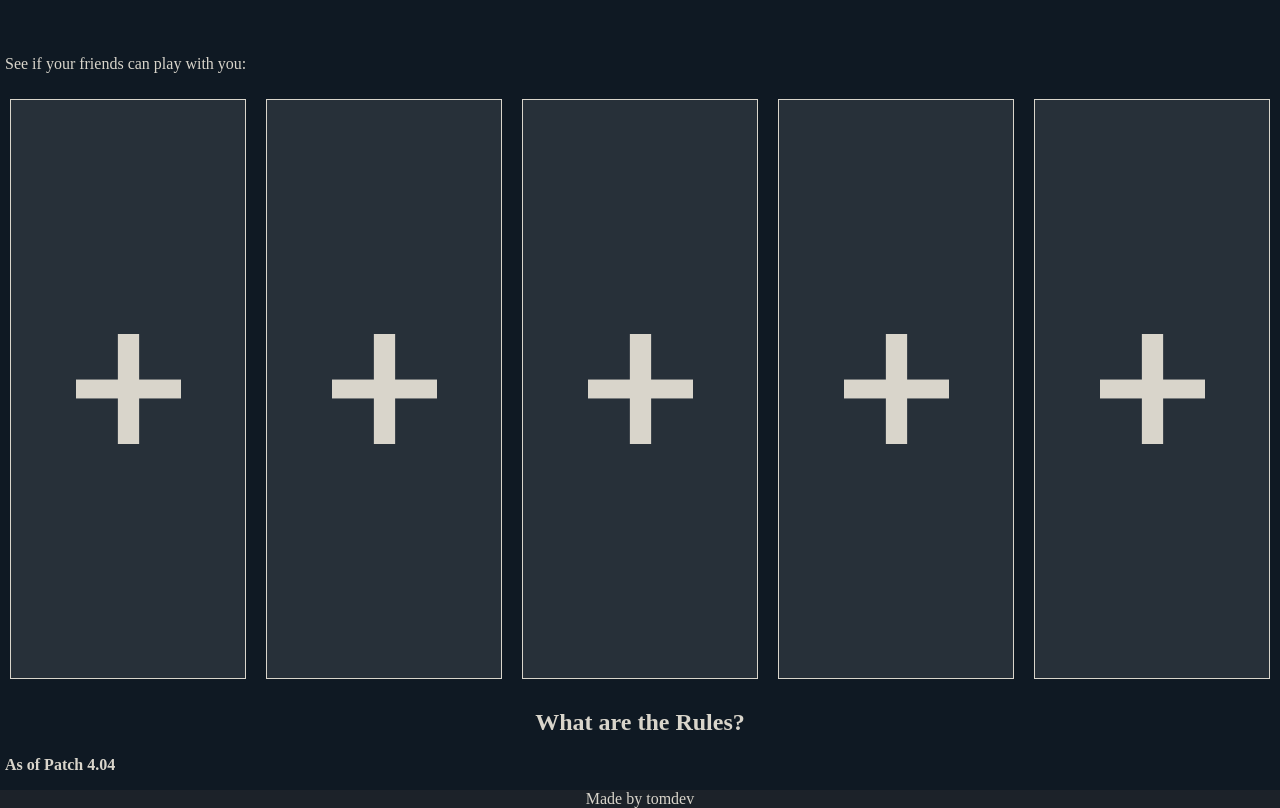
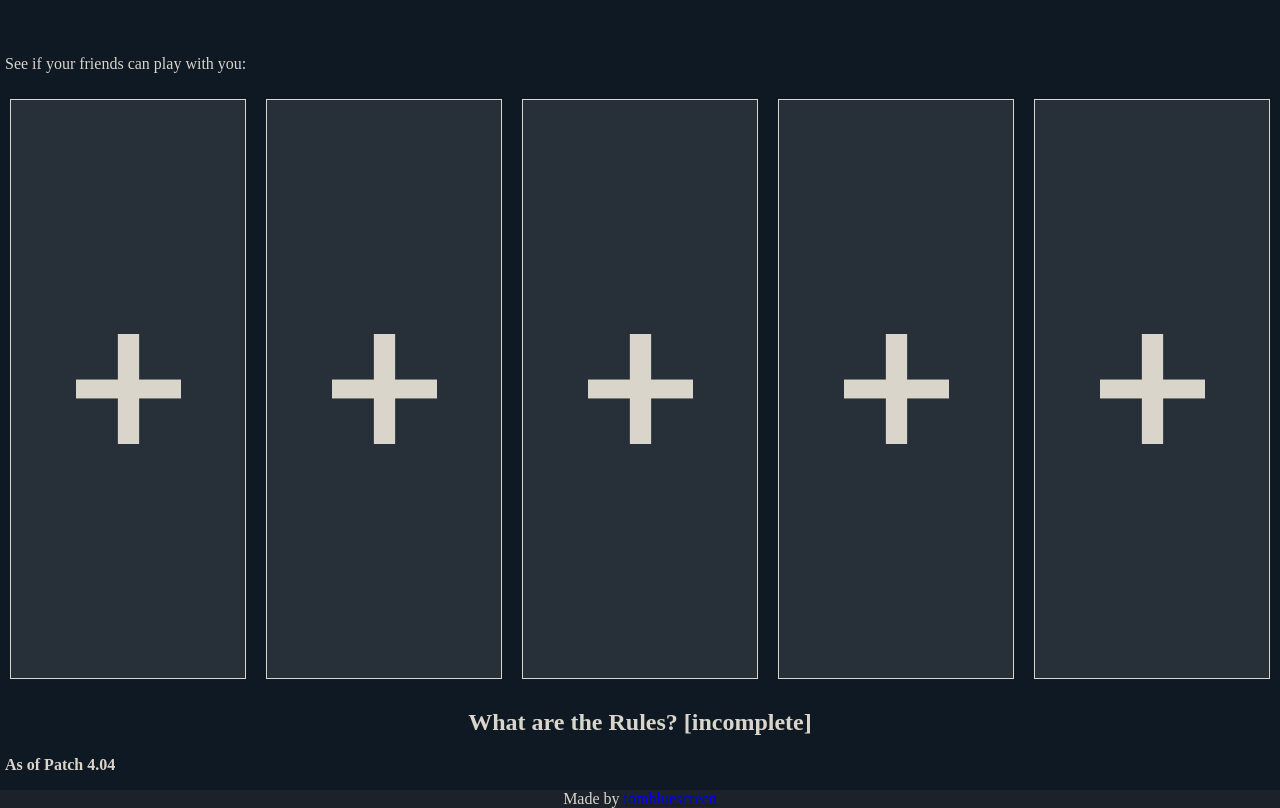
Before and after one commit to Sp3ntDev/val-ranked-calculator-web, a plain HTML site: page index.html in a window 1280 px wide. Shown: the part 199-1007 px from the top of the page. Drawn offline with nearby package versions, Linux system fonts and the light colour scheme; a web font is replaced by a local one.

Commit message:
ease of use changes
svg width to max-width
changed to tombluescreen with link

```diff
--- a/css1.css
+++ b/css1.css
@@ -50,7 +50,7 @@ h2 {
 .vtitle svg {
     fill:#fb4959;
     display:inline;
-    width: 500px;
+    max-width: 500px;
 }
 
 .playerlist {
--- a/index.html
+++ b/index.html
@@ -210,10 +210,10 @@
         </div>
         <p id="outputp"></p>
 
-        <h2>What are the Rules?</h2>
+        <h2>What are the Rules? [incomplete]</h2>
         <p><b>As of Patch 4.04</b> </p>
         <div class="footer">
-            Made by tomdev
+            Made by <a href="https://tombluescreen.dev">tombluescreen</a>
         </div>
     </body>
 </html>
```
